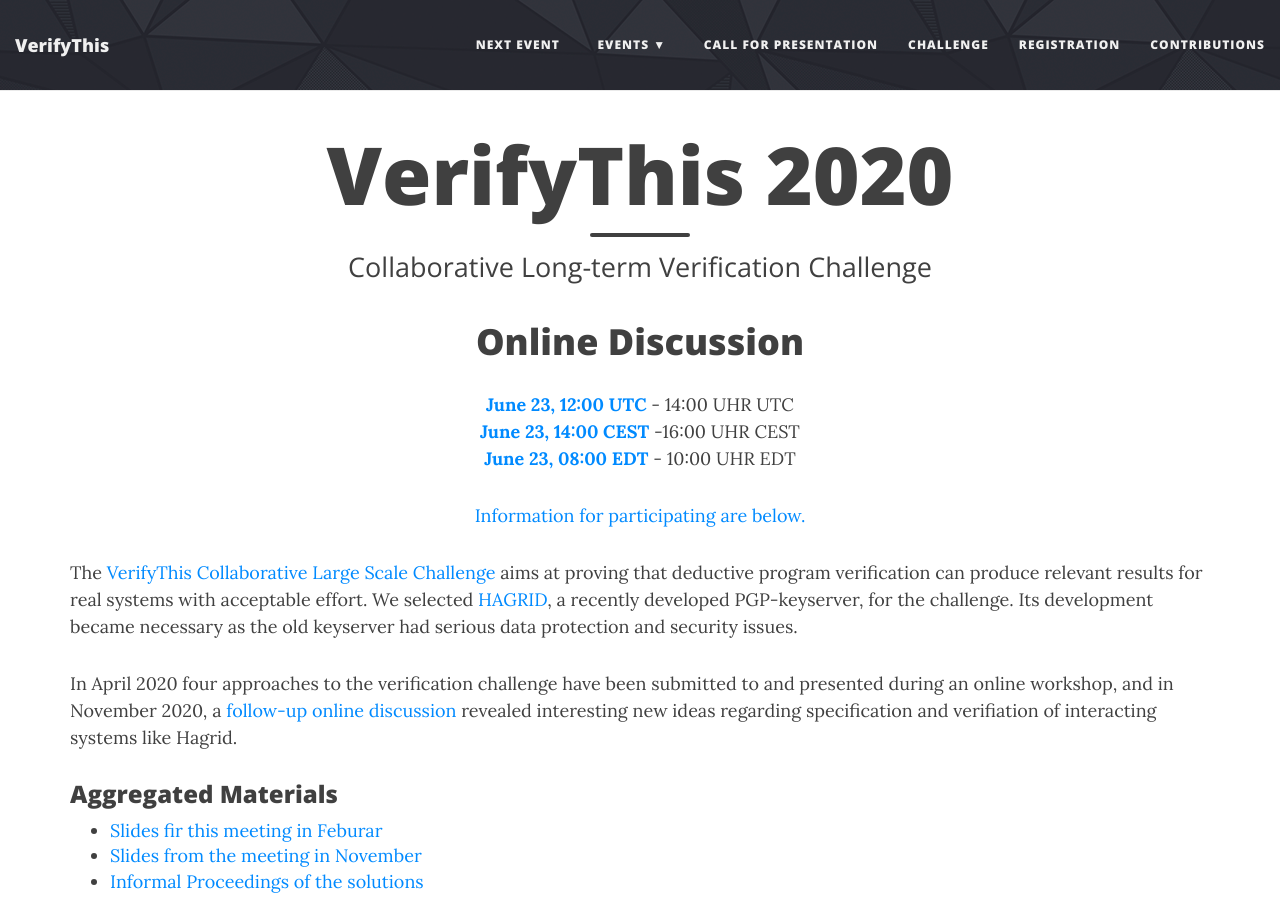
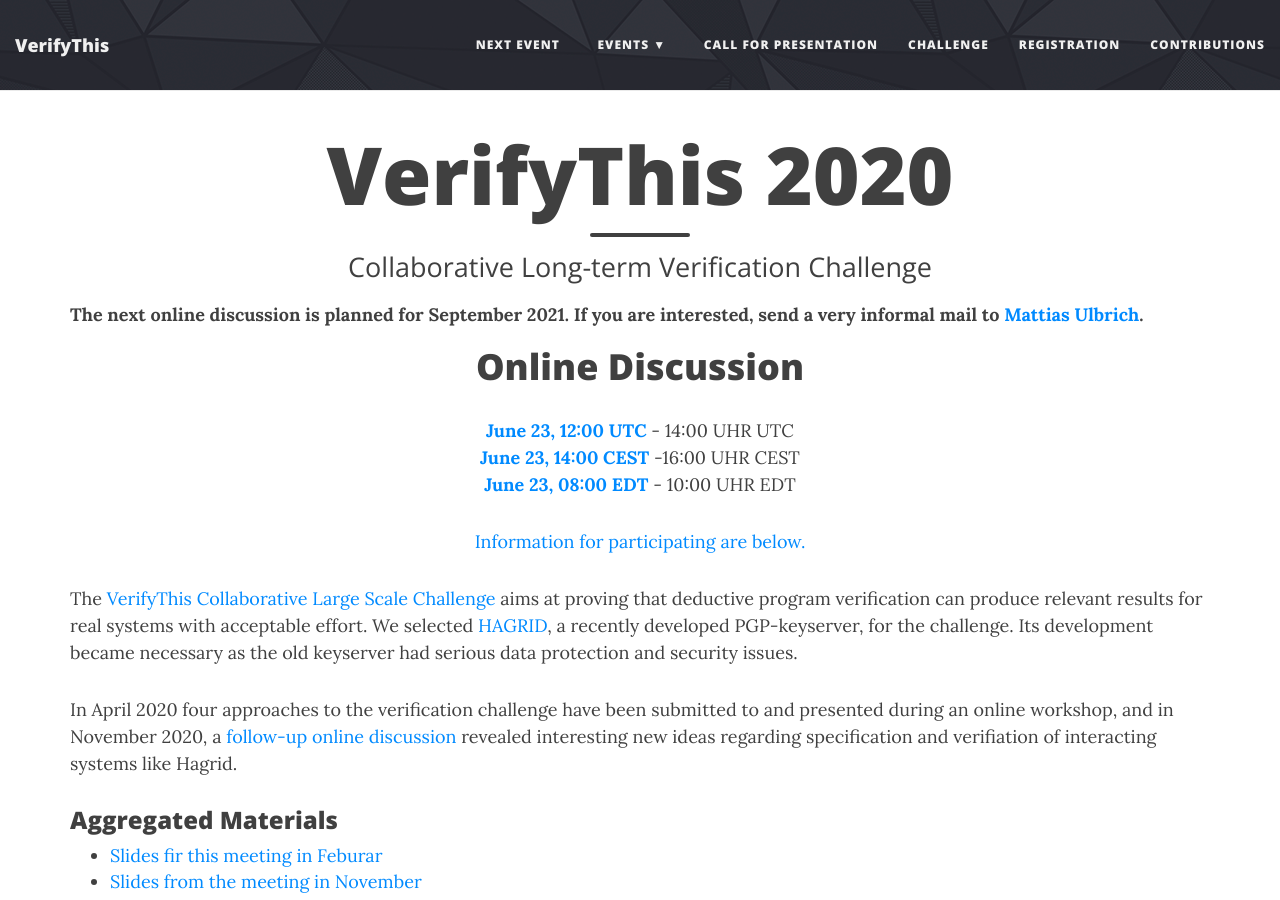
Before and after one commit to verifythis/verifythis.github.io, a Jekyll site: the page built from online-event-june.html, in a window 1280 px wide and 900 px high. Built offline with Jekyll 4.4.1, drawn with Linux system fonts in a browser that asks for light colours.

Commit message:
Marker for september

```diff
--- a/online-event-june.html
+++ b/online-event-june.html
@@ -3,6 +3,8 @@ layout: landing
 title: VerifyThis 2020
 subtitle: Collaborative Long-term Verification Challenge
 ---
+
+<strong>The next online discussion is planned for September 2021. If you are interested, send a very informal mail to <a href="mailto:ulbrich@kit.edu">Mattias Ulbrich</a>.</strong>
 
 <center>
   <h1>Online Discussion</h1>
```
